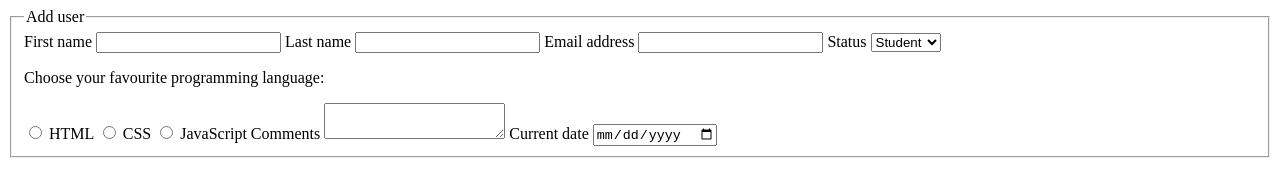
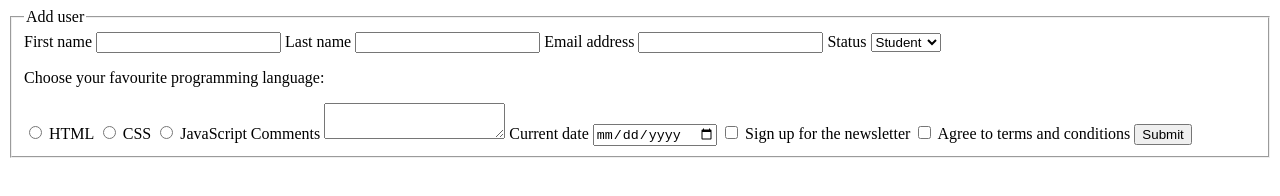
Before and after one commit to Portia-Nelly-Mashaba/html-form, a plain HTML site: page index.html in a window 1280 px wide. Drawn offline with Linux system fonts and the light colour scheme.

Commit message:
added submit button

```diff
--- a/index.html
+++ b/index.html
@@ -42,6 +42,14 @@
 
             <label for="currentDate">Current date</label>
             <input type="date" id="currentDate" name="currentDate">
+
+            <input type="checkbox" id="newsletter" name="newsletter" value="yes">
+            <label for="newsletter">Sign up for the newsletter</label>
+
+            <input type="checkbox" id="terms" name="terms" value="yes">
+            <label for="terms">Agree to terms and conditions</label>
+
+            <button type="submit">Submit</button>
         </fieldset>
     </form>
 </body>
```
